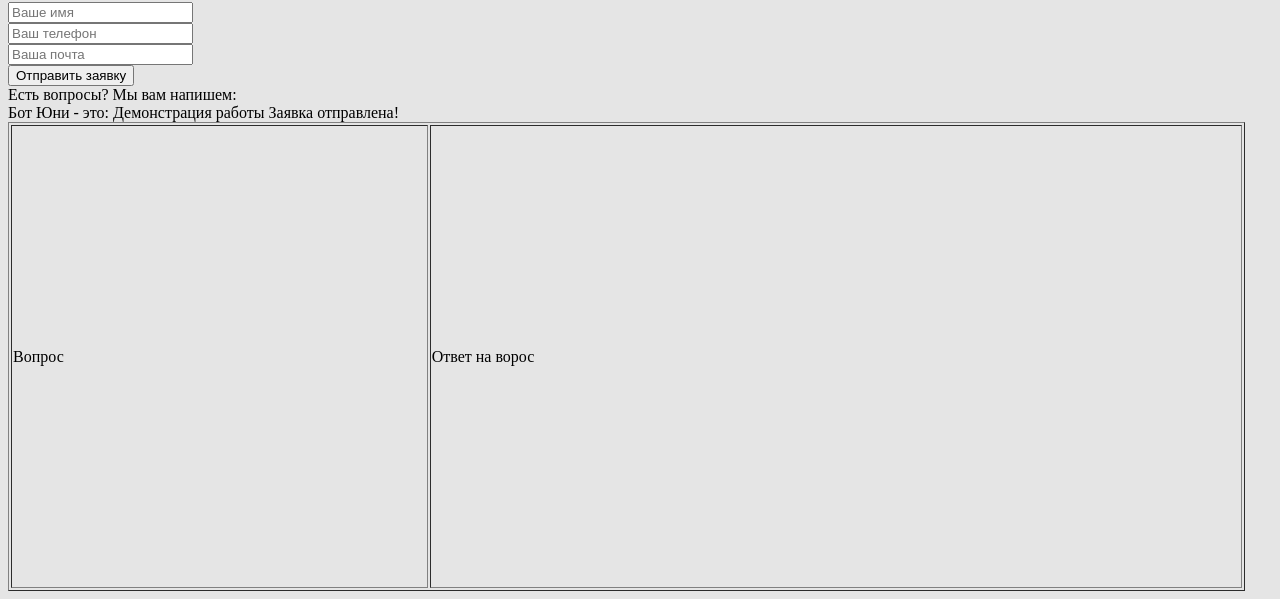
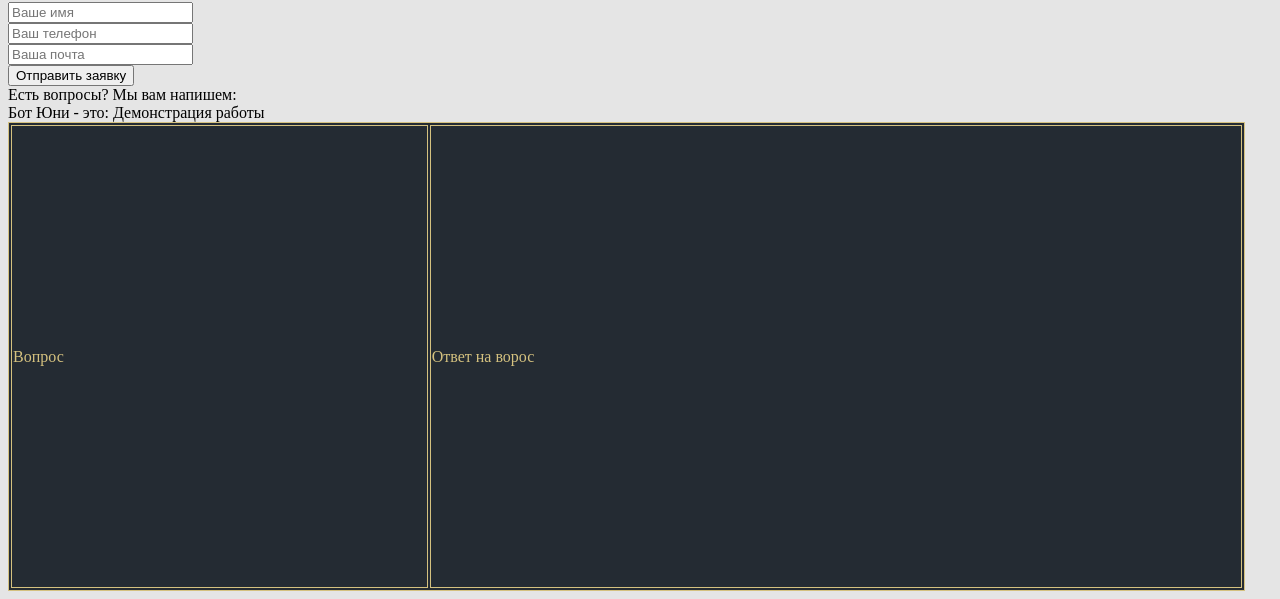
Before and after one commit to TheRaccoon161/UniBoxV1.0, a Python web app: template UniBox/templates/test.jinja2 in a window 1280 px wide. Shown: the part 804-1403 px from the top of the page. Run offline with Jinja, Linux system fonts and the light colour scheme; the template is opened without the code that fills it, so the values that code supplies are empty; some web fonts are replaced.

Commit message:
покрасил табличку

```diff
--- a/UniBox/static/styles.css
+++ b/UniBox/static/styles.css
@@ -15,7 +15,7 @@
 	top:0px;
 }
 #e2_6 {
-	background-image: linear-gradient(180deg, #242B33 11.98%, rgba(45, 52, 60, 0.38) 51.04%, #242B33 92.19%),url("https://studyinrussia.ru/upload/iblock/784/784c811d5a90c659b490405aede1b112.jpg");
+	background-image: linear-gradient(180deg, #242B33 11.98%, rgba(45, 52, 60, 0.38) 51.04%, #242b33 92.19%),url("https://studyinrussia.ru/upload/iblock/784/784c811d5a90c659b490405aede1b112.jpg");
 	opacity:1;
 	width:1920px;
 	height:840px;
--- a/UniBox/templates/index.jinja2
+++ b/UniBox/templates/index.jinja2
@@ -88,15 +88,15 @@
     {% endblock %}
     </span>
     <div id="e131_12661">
-        <table border="1" width=1237px height=469px>
-    <tr>
-        <td>Вопрос</td>
-        <td>Ответ на ворос</td>
+        <table border="1" width=1237px height=469px bgcolor="#242b33" bordercolor="#d4c17f">
+    <tr bgcolor="#242b33">
+        <td><font color="#d4c17f">Вопрос</font></td>
+        <td><font color="#d4c17f">Ответ на ворос</font></td>
     </tr>
         {% for Q_A in Q_As %}
-        <tr>
-            <td>{{ Q_A.question }}</td>
-            <td>{{ Q_A.answer }}</td>
+        <tr bgcolor="#242b33">
+            <td><font color="#d4c17f">{{ Q_A.question }}</font></td>
+            <td><font color="#d4c17f">{{ Q_A.answer }}</font></td>
         </tr>
         {% endfor %}
 </table>
--- a/UniBox/templates/test.jinja2
+++ b/UniBox/templates/test.jinja2
@@ -1,5 +1,13 @@
 {% extends "index.jinja2" %}
 
 {% block content %}
-    Заявка отправлена!
+    <div class="data_info">
+    {% if  data_info.info_id == '' %}
+        <span id="e126_7"> {{ data.info.info_id }}</span>
+    {% elif data_info.info_id == 'Ошибка' %}
+        <span id="e126_7"> {{ data.info.info_id }}</span>
+    {% else %}
+        <span id="e126_7"> {{ data.info.info_id }}</span>
+    {% endif %}
+    </div>
 {% endblock content %}
--- a/UniBox/views/data_info.py
+++ b/UniBox/views/data_info.py
@@ -8,6 +8,10 @@
 
 @view_config(route_name='home_info', renderer='../templates/test.jinja2')
 def make_data(request):
+    from UniBox import models
+    query = request.dbsession.query(models.QA)
+    QAndAs = query.filter(models.QA.count >= 25)
+
     data_info = parse_data_info(request.params)
     data_info.info_id = ''
 
@@ -18,4 +22,4 @@
         order_id = register_data(request, data_info)
         data_info.order_id = 'Заявка отправлена!'
 
-    return {'order_info': data_info}
+    return {'data_info': data_info,'Q_As': QAndAs}
```
Also changed, not shown: UniBox.sqlite.
